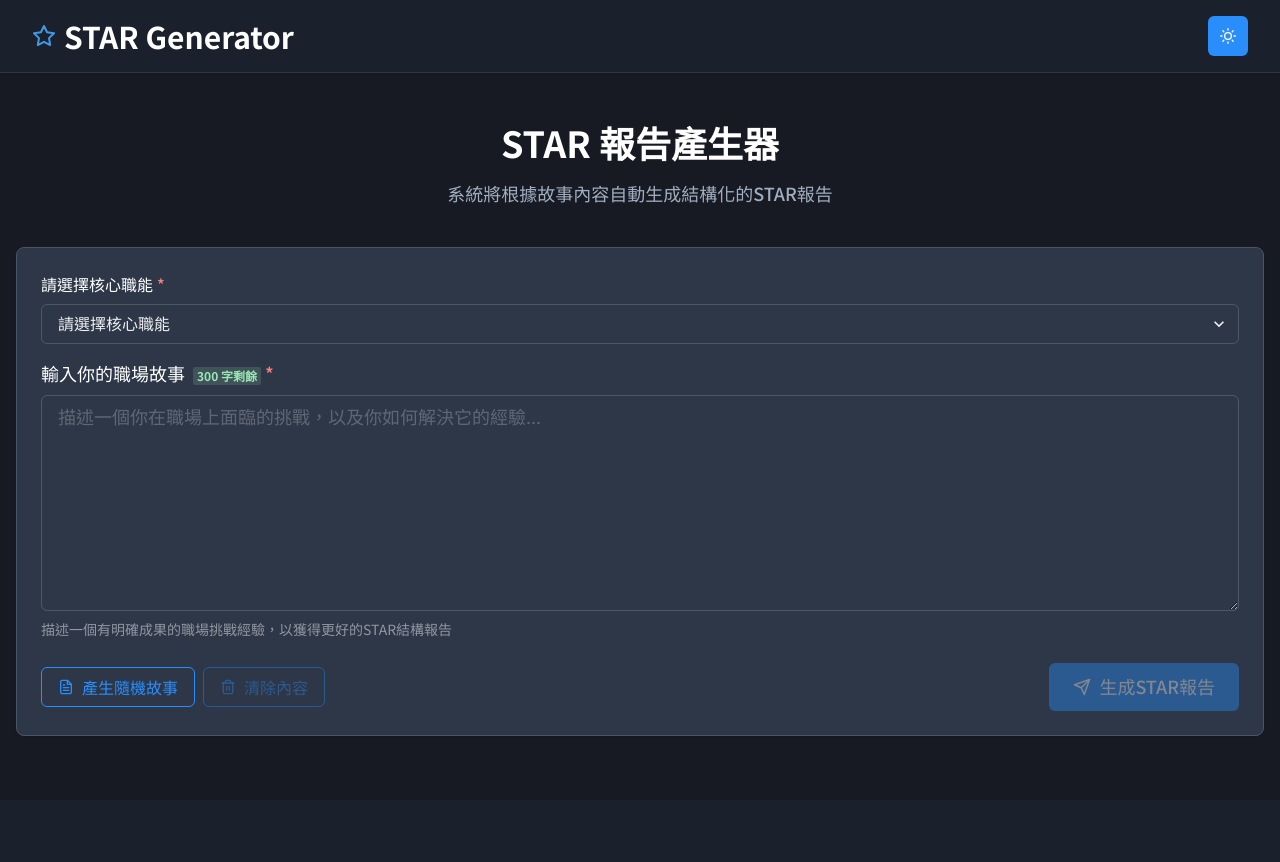
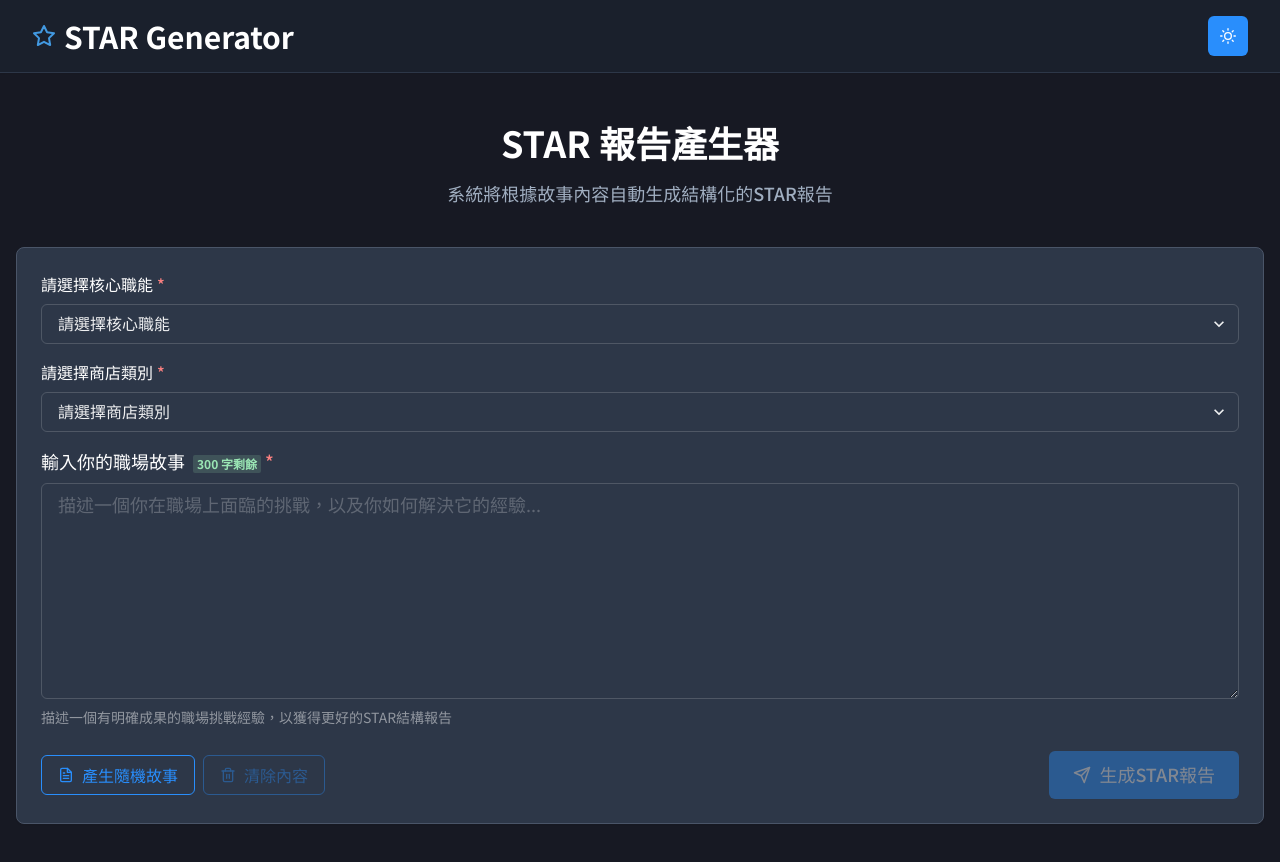
Before and after one commit to ouhsiu1993/star-generator-v2, a React (Create React App) app in the folder client/: page / in a window 1280 px wide. Shown: the top 862 px of the page. Before the commit the page ends 800 px from the top, so only its background shows below. Built offline with nearby package versions, Linux system fonts and the light colour scheme.

Commit message:
完成前端介面

```diff
--- a/client/src/components/StoryForm.js
+++ b/client/src/components/StoryForm.js
@@ -1,4 +1,4 @@
-import React, { useState, useEffect } from 'react';
+import React, { useState, useEffect, useRef } from 'react';
 import {
   Box,
   VStack,
@@ -26,11 +26,43 @@ const coreCompetencies = [
   { value: "teamwork", label: "團隊共贏" }
 ];
 
-const StoryForm = ({ onSubmit, isLoading, onStoryChange, isDisabled = false }) => {
+const storeCategories = [
+  { value: "", label: "請選擇商店類別" },
+  { value: "skincare", label: "保養" },
+  { value: "makeup", label: "彩妝" },
+  { value: "fragrance", label: "香水香氛" },
+  { value: "women_luxury", label: "女仕精品" },
+  { value: "men_luxury", label: "男仕精品" },
+  { value: "digital", label: "數位家電" },
+  { value: "toys", label: "玩具" },
+  { value: "home", label: "居家生活" },
+  { value: "souvenir", label: "伴手禮" },
+  { value: "tobacco_alcohol", label: "菸酒" }
+];
+
+const StoryForm = React.forwardRef(({ onSubmit, isLoading, onStoryChange, isDisabled = false }, ref) => {
+  const formRef = useRef(null);
   const [story, setStory] = useState('');
   const [competency, setCompetency] = useState('');
+  const [storeCategory, setStoreCategory] = useState('');
   const charsLeft = MAX_CHARS - story.length;
   const isOverLimit = charsLeft < 0;
+
+  // 暴露重置方法給外部
+  React.useImperativeHandle(ref, () => ({
+    resetForm: () => {
+      setStory('');
+      setCompetency('');
+      setStoreCategory('');
+      if (onStoryChange) {
+        onStoryChange('');
+      }
+      // 如果有表單引用，重置 HTML 表單元素
+      if (formRef.current) {
+        formRef.current.reset();
+      }
+    }
+  }));
 
   const bgColor = useColorModeValue('white', 'gray.700');
   const borderColor = useColorModeValue('gray.200', 'gray.600');
@@ -46,19 +78,34 @@ const StoryForm = ({ onSubmit, isLoading, onStoryChange, isDisabled = false }) =
     setCompetency(e.target.value);
   };
 
-  const handleClear = () => {
+  const handleStoreCategoryChange = (e) => {
+    setStoreCategory(e.target.value);
+  };
+
+  // 完全重置表單的函數 (內部使用)
+  const resetFormInternal = () => {
     setStory('');
     setCompetency('');
+    setStoreCategory('');
     if (onStoryChange) {
       onStoryChange('');
     }
+    // 如果有表單引用，重置 HTML 表單元素
+    if (formRef.current) {
+      formRef.current.reset();
+    }
+  };
+
+  // 清除按鈕處理函數
+  const handleClear = () => {
+    resetFormInternal();
   };
 
   // 確保提交表單時考慮禁用狀態
   const handleSubmit = (e) => {
     e.preventDefault();
-    if (story.trim() && !isOverLimit && !isDisabled && !isLoading && competency) {
-      onSubmit(story, competency);
+    if (story.trim() && !isOverLimit && !isDisabled && !isLoading && competency && storeCategory) {
+      onSubmit(story, competency, storeCategory);
     }
   };
 
@@ -85,6 +132,7 @@ const StoryForm = ({ onSubmit, isLoading, onStoryChange, isDisabled = false }) =
   return (
     <Box
       as="form"
+      ref={formRef}
       onSubmit={handleSubmit}
       bg={bgColor}
       borderRadius="lg"
@@ -106,6 +154,25 @@ const StoryForm = ({ onSubmit, isLoading, onStoryChange, isDisabled = false }) =
             size="md"
           >
             {coreCompetencies.slice(1).map((option) => (
+              <option key={option.value} value={option.value}>
+                {option.label}
+              </option>
+            ))}
+          </Select>
+        </FormControl>
+
+        <FormControl isRequired>
+          <FormLabel fontSize="md" fontWeight="medium" color={useColorModeValue("gray.700", "white")}>
+            請選擇商店類別
+          </FormLabel>
+          <Select
+            placeholder="請選擇商店類別"
+            value={storeCategory}
+            onChange={handleStoreCategoryChange}
+            isDisabled={isLoading || isDisabled}
+            size="md"
+          >
+            {storeCategories.slice(1).map((option) => (
               <option key={option.value} value={option.value}>
                 {option.label}
               </option>
@@ -169,7 +236,7 @@ const StoryForm = ({ onSubmit, isLoading, onStoryChange, isDisabled = false }) =
             colorScheme="blue"
             isLoading={isLoading}
             loadingText="生成中..."
-            isDisabled={story.trim() === '' || isOverLimit || isDisabled || !competency}
+            isDisabled={story.trim() === '' || isOverLimit || isDisabled || !competency || !storeCategory}
             size="lg"
           >
             生成STAR報告
@@ -178,6 +245,6 @@ const StoryForm = ({ onSubmit, isLoading, onStoryChange, isDisabled = false }) =
       </VStack>
     </Box>
   );
-};
+})
 
 export default StoryForm;
--- a/client/src/pages/Home.js
+++ b/client/src/pages/Home.js
@@ -1,4 +1,4 @@
-import React, { useState, useContext, useEffect } from 'react';
+import React, { useState, useContext, useEffect, useRef } from 'react';
 import { Box, VStack, Heading, Text, useToast, useColorModeValue } from '@chakra-ui/react';
 import StoryForm from '../components/StoryForm';
 import StarReport from '../components/StarReport';
@@ -11,6 +11,7 @@ const Home = () => {
   const [story, setStory] = useState('');
   const [isFormDisabled, setIsFormDisabled] = useState(false);
   const { setHasContent, setIsLoading: setAppLoading } = useContext(AppContext);
+  const storyFormRef = useRef(null);
 
   // 同步本地和全局狀態
   useEffect(() => {
@@ -34,12 +35,18 @@ const Home = () => {
     setIsFormDisabled(false);
     setReport(null);
     setStory('');
+
+    // 使用 ref 重置表單
+    if (storyFormRef.current) {
+      storyFormRef.current.resetForm();
+    }
+
     // 返回頂部
     window.scrollTo({ top: 0, behavior: 'smooth' });
   };
 
   // 這個函數將在實際整合後端API時被修改
-  const generateReport = async (story, competency) => {
+  const generateReport = async (story, competency, storeCategory) => {
     setIsLoading(true);
 
     try {
@@ -60,6 +67,20 @@ const Home = () => {
         "teamwork": "團隊合作與共同目標的達成"
       };
 
+      // 根據不同的商店類別調整報告內容
+      const storeCategoryContext = {
+        "skincare": "保養品客戶諮詢與產品推薦",
+        "makeup": "彩妝產品展示與顧客妝容指導",
+        "fragrance": "香水香氛的專業介紹與顧客喜好匹配",
+        "women_luxury": "女仕精品的時尚趨勢與個人風格建議",
+        "men_luxury": "男仕精品的質感體驗與專業搭配",
+        "digital": "數位家電的功能展示與操作說明",
+        "toys": "玩具產品的安全性與趣味性呈現",
+        "home": "居家生活用品的實用性與美觀度平衡",
+        "souvenir": "伴手禮的文化意義與送禮場合建議",
+        "tobacco_alcohol": "菸酒產品的專業知識與法規遵循"
+      };
+
       // 從故事中提取部分關鍵字
       const extractKeywords = (text, count = 3) => {
         const words = text.replace(/[.,\/#!$%\^&\*;:{}=\-_`~()]/g, "")
@@ -78,12 +99,13 @@ const Home = () => {
       };
 
       const selectedFocus = competencyFocus[competency] || "專業能力與積極態度";
+      const selectedContext = storeCategoryContext[storeCategory] || "零售服務與顧客體驗";
 
       const mockReport = {
-        situation: `在一個${storyWords.length > 20 ? '複雜' : '常見'}的工作環境中，團隊面臨${randomNum}個具有挑戰性的問題，涉及${extractKeywords(story)}等方面。這種情況特別需要展現${selectedFocus}來找到快速有效的解決方案。`,
-        task: `作為其中重要的一員，你需要展現${selectedFocus}，組織資源，規劃策略，並確保所有相關的${extractKeywords(story, 2)}工作能夠順利完成，同時保持團隊的高效運作。`,
-        action: `你首先展現了${selectedFocus}，進行了全面分析，識別出關鍵問題點，然後制定了包含${randomNum + 2}個步驟的行動計劃。在執行過程中，你特別注重與${extractKeywords(story, 1)}相關的部分，並且不斷調整優化方案。`,
-        result: `通過一系列展現${selectedFocus}的行動，最終成功解決了問題，提高了${randomNum * 10}%的效率，獲得了團隊和管理層的一致好評。這次經驗也成為了團隊解決類似問題的參考案例。`
+        situation: `在${selectedContext}的工作環境中，團隊面臨${randomNum}個具有挑戰性的問題，涉及${extractKeywords(story)}等方面。這種情況特別需要展現${selectedFocus}來找到快速有效的解決方案。`,
+        task: `作為${storeCategory === "digital" || storeCategory === "toys" || storeCategory === "home" ? "專業顧問" : "銷售顧問"}，你需要展現${selectedFocus}，組織資源，規劃策略，並確保所有與${selectedContext}相關的${extractKeywords(story, 2)}工作能夠順利完成，同時保持團隊的高效運作。`,
+        action: `你首先展現了${selectedFocus}，進行了全面分析，識別出在${selectedContext}中的關鍵問題點，然後制定了包含${randomNum + 2}個步驟的行動計劃。在執行過程中，你特別注重與${extractKeywords(story, 1)}相關的部分，並且不斷調整優化方案。`,
+        result: `通過一系列展現${selectedFocus}的行動，最終在${selectedContext}領域成功解決了問題，提高了${randomNum * 10}%的效率，獲得了團隊和管理層的一致好評。這次經驗也成為了團隊解決類似問題的參考案例。`
       };
 
       setReport(mockReport);
@@ -126,7 +148,7 @@ const Home = () => {
         </Text>
       </Box>
 
-      <StoryForm onSubmit={generateReport} isLoading={isLoading} onStoryChange={handleStoryChange} isDisabled={isFormDisabled} />
+      <StoryForm ref={storyFormRef} onSubmit={generateReport} isLoading={isLoading} onStoryChange={handleStoryChange} isDisabled={isFormDisabled} />
 
       {report && <StarReport report={report} onNewReport={resetForm} />}
     </VStack>
```
